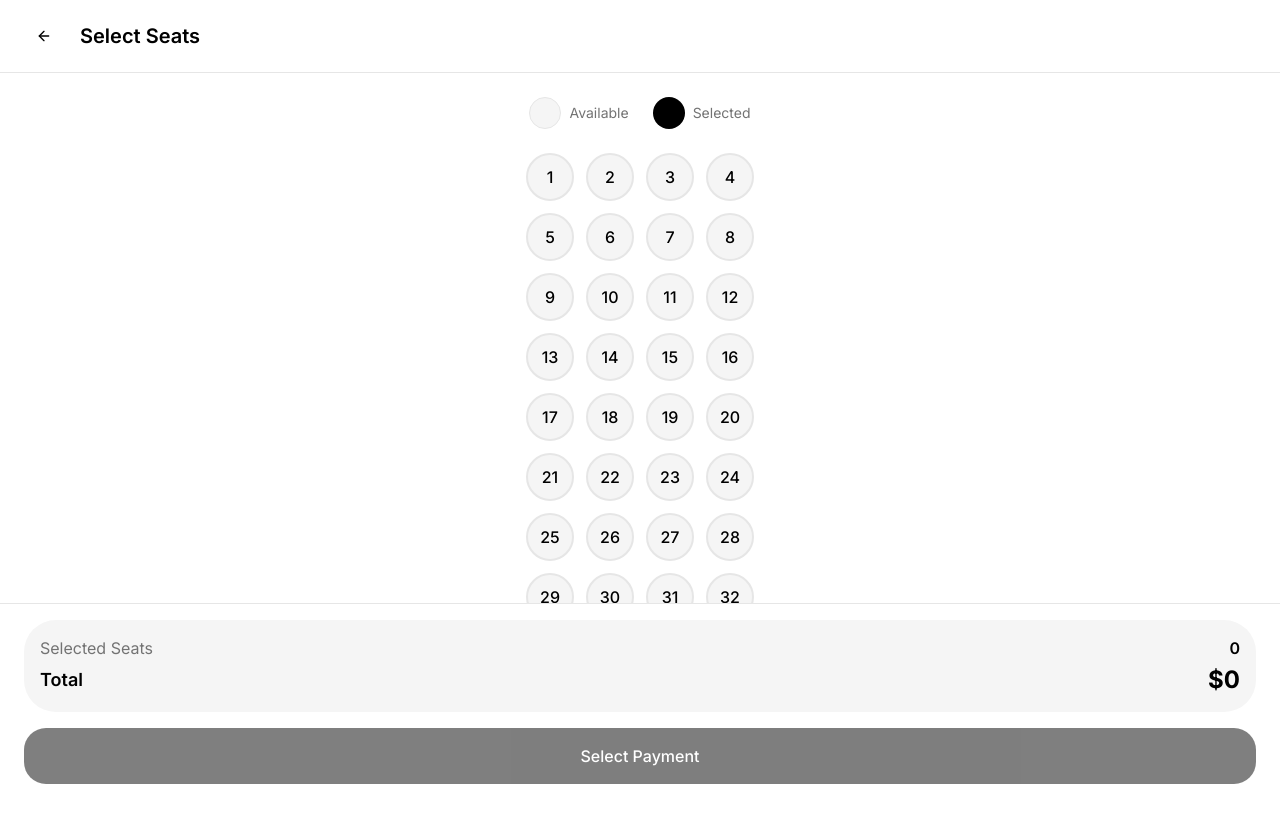
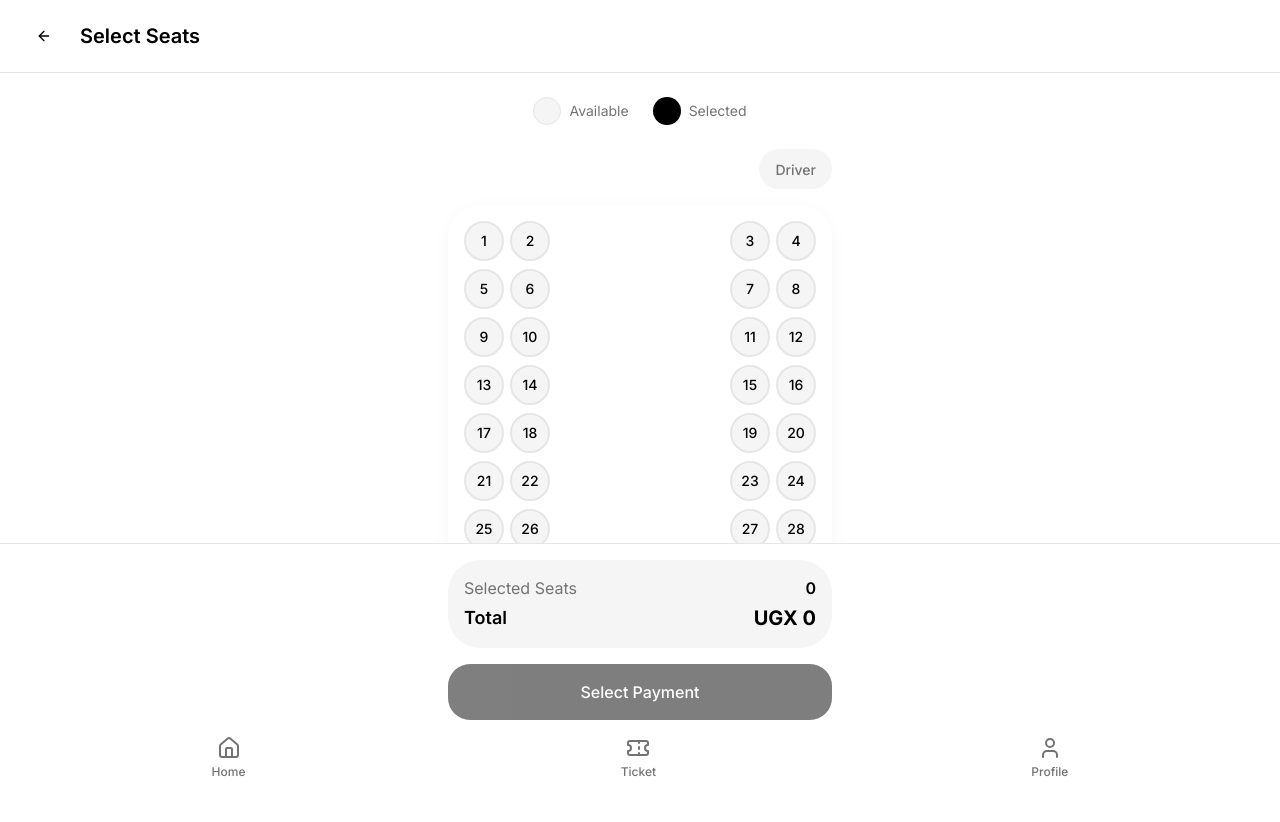
Before and after one commit to pirwoth/mobus, a React (Vite) app: page /seats in a window 1280 px wide. Shown: the top 822 px of the page. Built offline with nearby package versions, Linux system fonts and the light colour scheme; the HTML template or start-up script is replaced by a standard one.

Commit message:
Fix: Sticky bottom nav and centered content

```diff
--- a/src/pages/Buses.tsx
+++ b/src/pages/Buses.tsx
@@ -1,6 +1,7 @@
 import { useNavigate } from "react-router-dom";
 import { Button } from "@/components/ui/button";
 import { ArrowLeft, Clock } from "lucide-react";
+import BottomNav from "@/components/BottomNav";
 
 const mockBuses = [
   {
@@ -9,7 +10,7 @@ const mockBuses = [
     departure: "08:00 AM",
     arrival: "02:00 PM",
     duration: "6h",
-    price: "$45",
+    price: "UGX 45,000",
   },
   {
     id: 2,
@@ -17,7 +18,7 @@ const mockBuses = [
     departure: "10:30 AM",
     arrival: "04:30 PM",
     duration: "6h",
-    price: "$40",
+    price: "UGX 40,000",
   },
   {
     id: 3,
@@ -25,7 +26,7 @@ const mockBuses = [
     departure: "01:00 PM",
     arrival: "07:00 PM",
     duration: "6h",
-    price: "$55",
+    price: "UGX 55,000",
   },
   {
     id: 4,
@@ -33,7 +34,7 @@ const mockBuses = [
     departure: "04:00 PM",
     arrival: "10:00 PM",
     duration: "6h",
-    price: "$35",
+    price: "UGX 35,000",
   },
 ];
 
@@ -41,7 +42,7 @@ const Buses = () => {
   const navigate = useNavigate();
 
   return (
-    <div className="min-h-screen bg-background">
+    <div className="min-h-screen bg-background pb-24">
       <header className="px-6 py-4 border-b border-border flex items-center gap-4">
         <Button
           variant="ghost"
@@ -54,7 +55,8 @@ const Buses = () => {
         <h1 className="text-xl font-semibold">Available Buses</h1>
       </header>
 
-      <main className="px-6 py-6 space-y-4">
+      <main className="px-6 py-6 flex justify-center">
+        <div className="w-full max-w-md space-y-4">
           {mockBuses.map((bus) => (
             <button
               key={bus.id}
@@ -70,7 +72,7 @@ const Buses = () => {
                   </div>
                 </div>
                 <div className="text-right">
-                <p className="text-2xl font-bold">{bus.price}</p>
+                  <p className="text-xl font-bold">{bus.price}</p>
                 </div>
               </div>
               <div className="flex items-center justify-between text-sm">
@@ -80,7 +82,10 @@ const Buses = () => {
               </div>
             </button>
           ))}
+        </div>
       </main>
+
+      <BottomNav />
     </div>
   );
 };
--- a/src/pages/Payment.tsx
+++ b/src/pages/Payment.tsx
@@ -2,6 +2,7 @@ import { useState } from "react";
 import { useNavigate } from "react-router-dom";
 import { Button } from "@/components/ui/button";
 import { ArrowLeft, CreditCard, Smartphone } from "lucide-react";
+import BottomNav from "@/components/BottomNav";
 
 const paymentMethods = [
   {
@@ -27,7 +28,7 @@ const Payment = () => {
   };
 
   return (
-    <div className="min-h-screen bg-background">
+    <div className="min-h-screen bg-background pb-24">
       <header className="px-6 py-4 border-b border-border flex items-center gap-4">
         <Button
           variant="ghost"
@@ -40,7 +41,8 @@ const Payment = () => {
         <h1 className="text-xl font-semibold">Payment Method</h1>
       </header>
 
-      <main className="px-6 py-8">
+      <main className="px-6 py-8 flex justify-center">
+        <div className="w-full max-w-md">
           <div className="space-y-4 mb-8">
             {paymentMethods.map((method) => {
               const Icon = method.icon;
@@ -85,15 +87,15 @@ const Payment = () => {
           <div className="bg-muted rounded-ios-lg p-5 mb-6">
             <div className="flex items-center justify-between mb-2">
               <span className="text-muted-foreground">Subtotal</span>
-            <span className="font-semibold">$135.00</span>
+              <span className="font-semibold">UGX 135,000</span>
             </div>
             <div className="flex items-center justify-between mb-3 pb-3 border-b border-border">
               <span className="text-muted-foreground">Service Fee</span>
-            <span className="font-semibold">$5.00</span>
+              <span className="font-semibold">UGX 5,000</span>
             </div>
             <div className="flex items-center justify-between">
               <span className="text-lg font-semibold">Total</span>
-            <span className="text-2xl font-bold">$140.00</span>
+              <span className="text-2xl font-bold">UGX 140,000</span>
             </div>
           </div>
 
@@ -104,7 +106,10 @@ const Payment = () => {
           >
             Confirm Payment
           </Button>
+        </div>
       </main>
+
+      <BottomNav />
     </div>
   );
 };
--- a/src/pages/Seats.tsx
+++ b/src/pages/Seats.tsx
@@ -2,14 +2,14 @@ import { useState } from "react";
 import { useNavigate } from "react-router-dom";
 import { Button } from "@/components/ui/button";
 import { ArrowLeft } from "lucide-react";
+import BottomNav from "@/components/BottomNav";
 
 const ROWS = 10;
-const COLS = 4;
 
 const Seats = () => {
   const navigate = useNavigate();
   const [selectedSeats, setSelectedSeats] = useState<number[]>([]);
-  const pricePerSeat = 45;
+  const pricePerSeat = 45000;
 
   const toggleSeat = (seatNumber: number) => {
     setSelectedSeats((prev) =>
@@ -22,7 +22,7 @@ const Seats = () => {
   const totalPrice = selectedSeats.length * pricePerSeat;
 
   return (
-    <div className="min-h-screen bg-background flex flex-col">
+    <div className="min-h-screen bg-background flex flex-col pb-24">
       <header className="px-6 py-4 border-b border-border flex items-center gap-4">
         <Button
           variant="ghost"
@@ -35,31 +35,47 @@ const Seats = () => {
         <h1 className="text-xl font-semibold">Select Seats</h1>
       </header>
 
-      <main className="flex-1 px-6 py-6 pb-32">
-        <div className="max-w-md mx-auto">
+      <main className="flex-1 px-6 py-6 pb-40">
+        <div className="max-w-sm mx-auto">
+          {/* Legend */}
           <div className="mb-6 flex items-center justify-center gap-6 text-sm">
             <div className="flex items-center gap-2">
-              <div className="w-8 h-8 rounded-lg bg-muted border border-border" />
+              <div className="w-7 h-7 rounded-lg bg-muted border border-border" />
               <span className="text-muted-foreground">Available</span>
             </div>
             <div className="flex items-center gap-2">
-              <div className="w-8 h-8 rounded-lg bg-foreground" />
+              <div className="w-7 h-7 rounded-lg bg-foreground" />
               <span className="text-muted-foreground">Selected</span>
             </div>
           </div>
 
-          <div className="space-y-3">
-            {Array.from({ length: ROWS }).map((_, rowIndex) => (
-              <div key={rowIndex} className="flex justify-center gap-3">
-                {Array.from({ length: COLS }).map((_, colIndex) => {
-                  const seatNumber = rowIndex * COLS + colIndex + 1;
+          {/* Driver indicator */}
+          <div className="mb-4 flex justify-end">
+            <div className="bg-muted rounded-ios px-4 py-2">
+              <span className="text-sm font-medium text-muted-foreground">Driver</span>
+            </div>
+          </div>
+
+          {/* Bus Layout: 2 seats - corridor - 2 seats */}
+          <div className="bg-card rounded-ios-lg shadow-ios p-4 space-y-2">
+            {Array.from({ length: ROWS }).map((_, rowIndex) => {
+              // Calculate seat numbers: left side (2 seats) and right side (2 seats)
+              const leftSeat1 = rowIndex * 4 + 1;
+              const leftSeat2 = rowIndex * 4 + 2;
+              const rightSeat1 = rowIndex * 4 + 3;
+              const rightSeat2 = rowIndex * 4 + 4;
+
+              return (
+                <div key={rowIndex} className="flex items-center gap-2">
+                  {/* Left side - 2 seats */}
+                  <div className="flex gap-1.5">
+                    {[leftSeat1, leftSeat2].map((seatNumber) => {
                       const isSelected = selectedSeats.includes(seatNumber);
-
                       return (
                         <button
                           key={seatNumber}
                           onClick={() => toggleSeat(seatNumber)}
-                      className={`w-12 h-12 rounded-lg border-2 transition-all font-medium ${
+                          className={`w-10 h-10 rounded-lg border-2 transition-all text-sm font-medium ${
                             isSelected
                               ? "bg-foreground text-background border-foreground"
                               : "bg-muted border-border hover:border-foreground"
@@ -70,13 +86,39 @@ const Seats = () => {
                       );
                     })}
                   </div>
-            ))}
+
+                  {/* Corridor */}
+                  <div className="flex-1 min-w-[24px]" />
+
+                  {/* Right side - 2 seats */}
+                  <div className="flex gap-1.5">
+                    {[rightSeat1, rightSeat2].map((seatNumber) => {
+                      const isSelected = selectedSeats.includes(seatNumber);
+                      return (
+                        <button
+                          key={seatNumber}
+                          onClick={() => toggleSeat(seatNumber)}
+                          className={`w-10 h-10 rounded-lg border-2 transition-all text-sm font-medium ${
+                            isSelected
+                              ? "bg-foreground text-background border-foreground"
+                              : "bg-muted border-border hover:border-foreground"
+                          }`}
+                        >
+                          {seatNumber}
+                        </button>
+                      );
+                    })}
+                  </div>
+                </div>
+              );
+            })}
           </div>
         </div>
       </main>
 
-      <footer className="fixed bottom-0 left-0 right-0 bg-card border-t border-border">
+      <footer className="fixed bottom-16 left-0 right-0 bg-card border-t border-border z-10">
         <div className="px-6 py-4">
+          <div className="max-w-sm mx-auto">
             <div className="bg-muted rounded-ios-lg p-4 mb-4">
               <div className="flex items-center justify-between mb-1">
                 <span className="text-muted-foreground">Selected Seats</span>
@@ -84,7 +126,7 @@ const Seats = () => {
               </div>
               <div className="flex items-center justify-between">
                 <span className="text-lg font-semibold">Total</span>
-              <span className="text-2xl font-bold">${totalPrice}</span>
+                <span className="text-xl font-bold">UGX {totalPrice.toLocaleString()}</span>
               </div>
             </div>
             <Button
@@ -95,7 +137,10 @@ const Seats = () => {
               Select Payment
             </Button>
           </div>
+        </div>
       </footer>
+
+      <BottomNav />
     </div>
   );
 };
```
Lines whose indentation alone changed are shown as unchanged.
